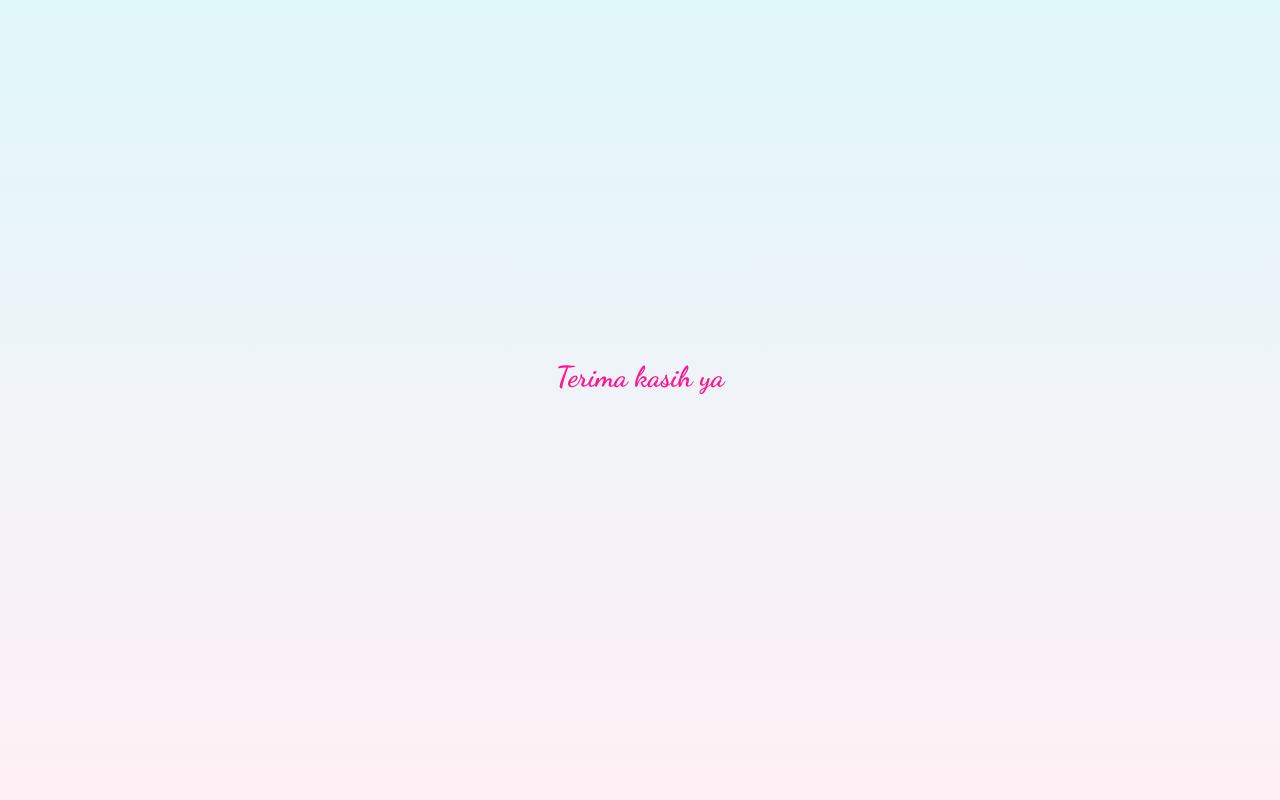
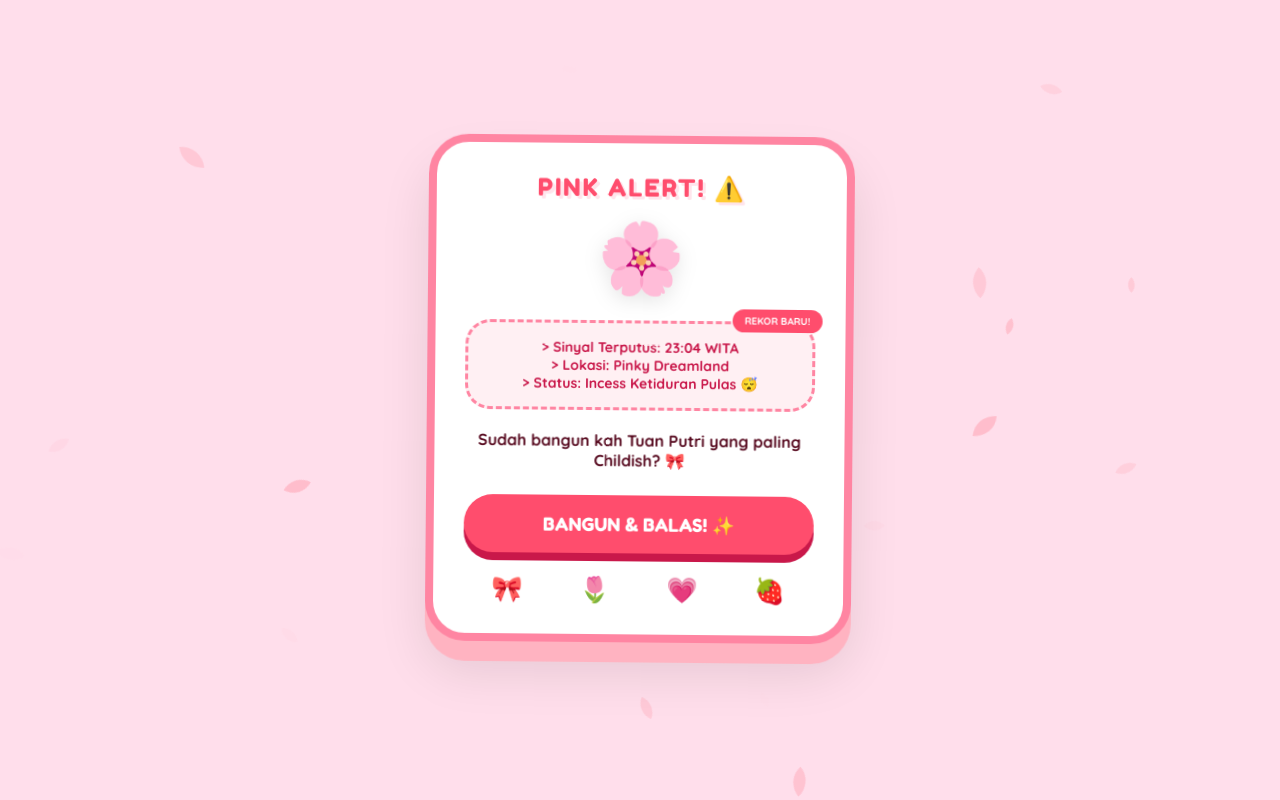
Before and after one commit to 8g8bdj5ct8-rgb/jiannn, a plain HTML site: page index.html in a window 1280 px wide. Drawn offline with Linux system fonts and the light colour scheme.

Commit message:
Add files via upload

```diff
--- a/index.html
+++ b/index.html
@@ -1,85 +1,197 @@
 <!DOCTYPE html>
-<html lang="en">
+<html lang="id">
 <head>
     <meta charset="UTF-8">
     <meta name="viewport" content="width=device-width, initial-scale=1.0">
-    <title>Special Surprise ✨</title>
-    <link href="https://fonts.googleapis.com/css2?family=Quicksand:wght@700&family=Dancing+Script:wght@700&display=swap" rel="stylesheet">
+    <title>Pink Forest Mystery - Bug Report #03</title>
     <style>
-        body { font-family: 'Quicksand', sans-serif; background: linear-gradient(180deg, #E0F7FA 0%, #fff0f5 100%); display: flex; justify-content: center; align-items: center; height: 100vh; margin: 0; overflow: hidden; text-align: center; }
-        .container { width: 90%; max-width: 380px; }
+        @import url('https://fonts.googleapis.com/css2?family=Fredoka+One&family=Quicksand:wght@700&display=swap');
 
-        /* Tampilan Opening */
-        #opening { display: block; }
-        .typing-text { font-family: 'Dancing Script', cursive; font-size: 1.8rem; color: #FF1493; min-height: 80px; }
-        .btn-next { margin-top: 20px; padding: 12px 25px; background: #FF1493; color: white; border: none; border-radius: 50px; cursor: pointer; font-weight: bold; display: none; }
+        body {
+            margin: 0;
+            padding: 0;
+            height: 100vh;
+            display: flex;
+            justify-content: center;
+            align-items: center;
+            background: #ffdeeb; /* Base pink */
+            font-family: 'Quicksand', sans-serif;
+            overflow: hidden;
+        }
 
-        /* Tampilan Form WA */
-        #main-content { display: none; background: rgba(255, 255, 255, 0.95); padding: 30px; border-radius: 25px; box-shadow: 0 10px 30px rgba(255, 20, 147, 0.15); border: 2px solid white; }
-        h2 { font-family: 'Dancing Script', cursive; color: #FF1493; font-size: 2.2rem; margin-bottom: 10px; }
-        input { width: 100%; padding: 15px; border: 2px solid #ffdae9; border-radius: 15px; text-align: center; margin-bottom: 20px; outline: none; font-size: 1rem; box-sizing: border-box; }
-        .btn-wa { width: 100%; padding: 15px; background: #FF1493; color: white; border: none; border-radius: 50px; font-weight: bold; cursor: pointer; }
+        /* Latar Belakang Animasi Sakura Jatuh */
+        .sakura-container {
+            position: fixed;
+            top: 0;
+            left: 0;
+            width: 100%;
+            height: 100%;
+            pointer-events: none;
+            z-index: 1;
+        }
 
-        #player { position: absolute; top: -100px; opacity: 0; }
+        .leaf {
+            position: absolute;
+            background-color: #ffb7c5;
+            border-radius: 100% 0 100% 0;
+            animation: fall linear infinite;
+        }
+
+        @keyframes fall {
+            0% { transform: translateY(-10vh) rotate(0deg); }
+            100% { transform: translateY(110vh) rotate(360deg); }
+        }
+
+        /* Kartu Utama yang Bergoyang */
+        .main-card {
+            background: white;
+            width: 85%;
+            max-width: 350px;
+            padding: 30px;
+            border-radius: 40px;
+            text-align: center;
+            border: 8px solid #ff85a2;
+            box-shadow: 0 20px 0 #ffb3c1, 0 30px 50px rgba(0,0,0,0.1);
+            position: relative;
+            z-index: 10;
+            animation: floatCard 3s ease-in-out infinite;
+        }
+
+        @keyframes floatCard {
+            0%, 100% { transform: translateY(0) rotate(-1deg); }
+            50% { transform: translateY(-15px) rotate(1deg); }
+        }
+
+        .header-title {
+            font-family: 'Fredoka One', cursive;
+            color: #ff4d6d;
+            font-size: 24px;
+            text-transform: uppercase;
+            letter-spacing: 2px;
+            margin-bottom: 10px;
+            text-shadow: 3px 3px 0px #ffe5ec;
+        }
+
+        .mascot {
+            font-size: 70px;
+            margin: 10px 0;
+            display: block;
+            filter: drop-shadow(0 5px 10px rgba(0,0,0,0.1));
+        }
+
+        .bug-box {
+            background: #fff0f3;
+            border-radius: 25px;
+            padding: 15px;
+            border: 3px dashed #ff85a2;
+            color: #c9184a;
+            font-weight: bold;
+            font-size: 14px;
+            margin: 20px 0;
+            position: relative;
+        }
+
+        /* Label "New" yang berkedip */
+        .badge {
+            position: absolute;
+            top: -15px;
+            right: -10px;
+            background: #ff4d6d;
+            color: white;
+            padding: 5px 12px;
+            border-radius: 15px;
+            font-size: 10px;
+            animation: pulse 1s infinite;
+        }
+
+        @keyframes pulse {
+            0% { transform: scale(1); }
+            50% { transform: scale(1.1); }
+            100% { transform: scale(1); }
+        }
+
+        .question {
+            font-size: 16px;
+            color: #590d22;
+            margin-bottom: 25px;
+            display: block;
+        }
+
+        .btn-wa {
+            background: #ff4d6d;
+            color: white;
+            text-decoration: none;
+            padding: 18px 30px;
+            border-radius: 50px;
+            display: block;
+            font-family: 'Fredoka One', cursive;
+            font-size: 18px;
+            box-shadow: 0 8px 0 #c9184a;
+            transition: all 0.2s;
+        }
+
+        .btn-wa:active {
+            transform: translateY(4px);
+            box-shadow: 0 4px 0 #c9184a;
+        }
+
+        .footer-decor {
+            margin-top: 20px;
+            display: flex;
+            justify-content: space-around;
+            font-size: 25px;
+        }
+
     </style>
 </head>
 <body>
-    <div id="player"></div>
-    <script src="https://www.youtube.com/iframe_api"></script>
 
-    <div class="container">
-        <div id="opening">
-            <div class="typing-text" id="text"></div>
-            <button class="btn-next" id="btnNext" onclick="showMain()">Klik untuk Lanjut ✨</button>
+    <div class="sakura-container" id="sakura"></div>
+
+    <div class="main-card">
+        <div class="header-title">Pink Alert! ⚠️</div>
+
+        <div class="mascot">🌸</div>
+
+        <div class="bug-box">
+            <div class="badge">REKOR BARU!</div>
+            > Sinyal Terputus: 23:04 WITA<br>
+            > Lokasi: Pinky Dreamland<br>
+            > Status: Incess Ketiduran Pulas 😴
         </div>
 
-        <div id="main-content">
-            <h2>Hampir Selesai.. ✨</h2>
-            <p style="color: #311B92; font-weight: 700;">Ada satu pesan terakhir yang sengaja saya simpan di sini. Masukkan nomor WA kamu buat buka kuncinya ya! 😊</p>
-            <input type="number" id="nomorwa" placeholder="Nomor WA kamu..." required>
-            <button class="btn-wa" onclick="kirimKeWA()">Buka Pesan & Chat WA ✨</button>
+        <span class="question">Sudah bangun kah Tuan Putri yang paling Childish? 🎀</span>
+
+        <a href="https://wa.me/6282292822610?text=Hahaha%20kreatifnya%20ini%20kodingan%20serba%20pink!%20Iye%20Kak%20sudah%20bangunma%20ini.%20Maafkan%20rekor%20childishku%20semalam%20nah%20yang%20ketiduran%20duluan%20hehe." class="btn-wa">
+            BANGUN & BALAS! ✨
+        </a>
+
+        <div class="footer-decor">
+            <span>🎀</span><span>🌷</span><span>💗</span><span>🍓</span>
         </div>
     </div>
 
     <script>
-        var player;
-        function onYouTubeIframeAPIReady() {
-            player = new YT.Player('player', { videoId: 'ee2mcqcGL_c' }); // Anne-Marie 2002
-        }
+        // Script untuk membuat kelopak sakura yang jatuh secara acak
+        const container = document.getElementById('sakura');
+        const count = 30;
 
-        // Efek Ngetik Otomatis
-        const messages = ["Halo Incess Swiss.. ✨", "Terima kasih ya sudah buka ini..", "Sebenarnya ada sesuatu yang ingin saya sampaikan..", "Tapi kodenya masih terkunci.. 🔒"];
-        let msgIdx = 0; let charIdx = 0;
-        function type() {
-            if (charIdx < messages[msgIdx].length) {
-                document.getElementById("text").innerHTML += messages[msgIdx].charAt(charIdx);
-                charIdx++; setTimeout(type, 100);
-            } else {
-                setTimeout(nextMsg, 1500);
-            }
-        }
-        function nextMsg() {
-            msgIdx++;
-            if (msgIdx < messages.length) {
-                document.getElementById("text").innerHTML = ""; charIdx = 0; type();
-            } else {
-                document.getElementById("btnNext").style.display = "inline-block";
-            }
-        }
-        window.onload = type;
+        for (let i = 0; i < count; i++) {
+            let leaf = document.createElement('div');
+            leaf.className = 'leaf';
 
-        function showMain() {
-            document.getElementById("opening").style.display = "none";
-            document.getElementById("main-content").style.display = "block";
-            if(player && player.playVideo) { player.playVideo(); player.unMute(); }
-        }
+            // Random size, position, and speed
+            let size = Math.random() * 15 + 10 + 'px';
+            leaf.style.width = size;
+            leaf.style.height = size;
+            leaf.style.left = Math.random() * 100 + 'vw';
+            leaf.style.animationDuration = Math.random() * 3 + 2 + 's';
+            leaf.style.animationDelay = Math.random() * 5 + 's';
+            leaf.style.opacity = Math.random();
 
-        function kirimKeWA() {
-            const noHP = document.getElementById('nomorwa').value;
-            if (noHP === "" || noHP.length < 10) { alert("Nomornya diisi dulu ya Incess!"); return; }
-            const linkWA = "https://api.whatsapp.com/send?phone=6282292822610&text=" + encodeURIComponent("Halo! Ini nomor WA saya (Jian). Mana pesan rahasianya? 😊");
-            window.location.href = linkWA;
+            container.appendChild(leaf);
         }
     </script>
+
 </body>
 </html>
```
